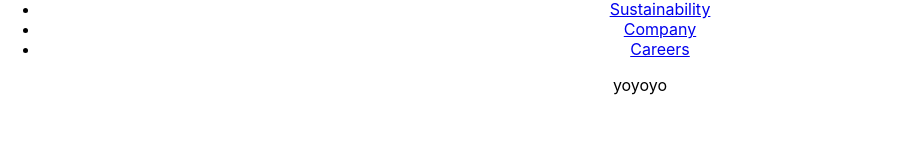
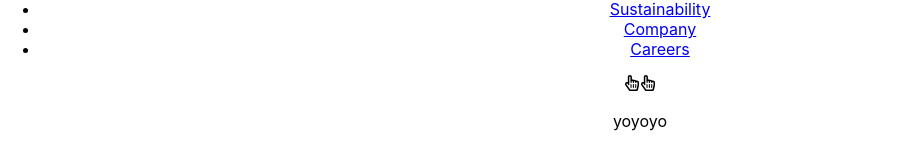
Before and after one commit to jonnicwolf/STD-react, a React (Create React App) app: page /boricanna in a window 1280 px wide. Shown: the part 361-526 px from the top of the page, without its empty margins (0-900 px from the left). Built offline with nearby package versions, Linux system fonts and the light colour scheme.

Commit message:
pointers for carousel installed

```diff
--- a/src/components/BannerCarousel.js
+++ b/src/components/BannerCarousel.js
@@ -1,6 +1,29 @@
-const BannerCarousel = ()=> {
+import React, {useState} from 'react';
+import {FaRegHandPointer} from 'react-icons/fa'
+
+const BannerCarousel = ({ slides })=> {
+    const [slide,setSlide] = useState(0)
+    const len = slides.length;
+
+    const slideRight = ()=> {
+        setSlide(slide === len - 1 ? 0 : slide + 1)
+    }
+    const slideLeft = ()=> {
+        setSlide(slide === len -1 ? 0 : slide -1)
+    }
     return (
+        <>
+        <FaRegHandPointer />
+        <FaRegHandPointer />
 
+        {slides.map((slide, index) => {
+            return (
+              <div key={index}>
+                {index === slide}
+              </div>
+            );
+          })}
+        </>
     )
 };
 
--- a/src/pages/Boricanna.js
+++ b/src/pages/Boricanna.js
@@ -1,8 +1,27 @@
 import Navbar from "../components/Navbar.js"
-
+import BannerCarousel from "../components/BannerCarousel.js";
+const slides = [
+    {
+        image:
+          "https://images.unsplash.com/photo-1546190255-451a91afc548?ixlib=rb-1.2.1"
+      },
+      {
+        image:
+          "https://images.unsplash.com/photo-1591348122449-02525d70379b?ixlib=rb-1.2.1"
+      },
+      {
+        image:
+          "https://images.unsplash.com/photo-1548802673-380ab8ebc7b7?ixlib=rb-1.2.1"
+      },
+      {
+        image:
+        "https://images.unsplash.com/photo-1577023311546-cdc07a8454d9?ixlib=rb-1.2.1"
+      }
+]
 const Boricanna = () => {
     return (
         <div>
+            <BannerCarousel slides={slides}/>
             <p>
                 yoyoyo
             </p>
```
Also changed, not shown: src/styledComponents/SlideContainer.js (added), 1 other file (tests, documents, lock files or other folders).
